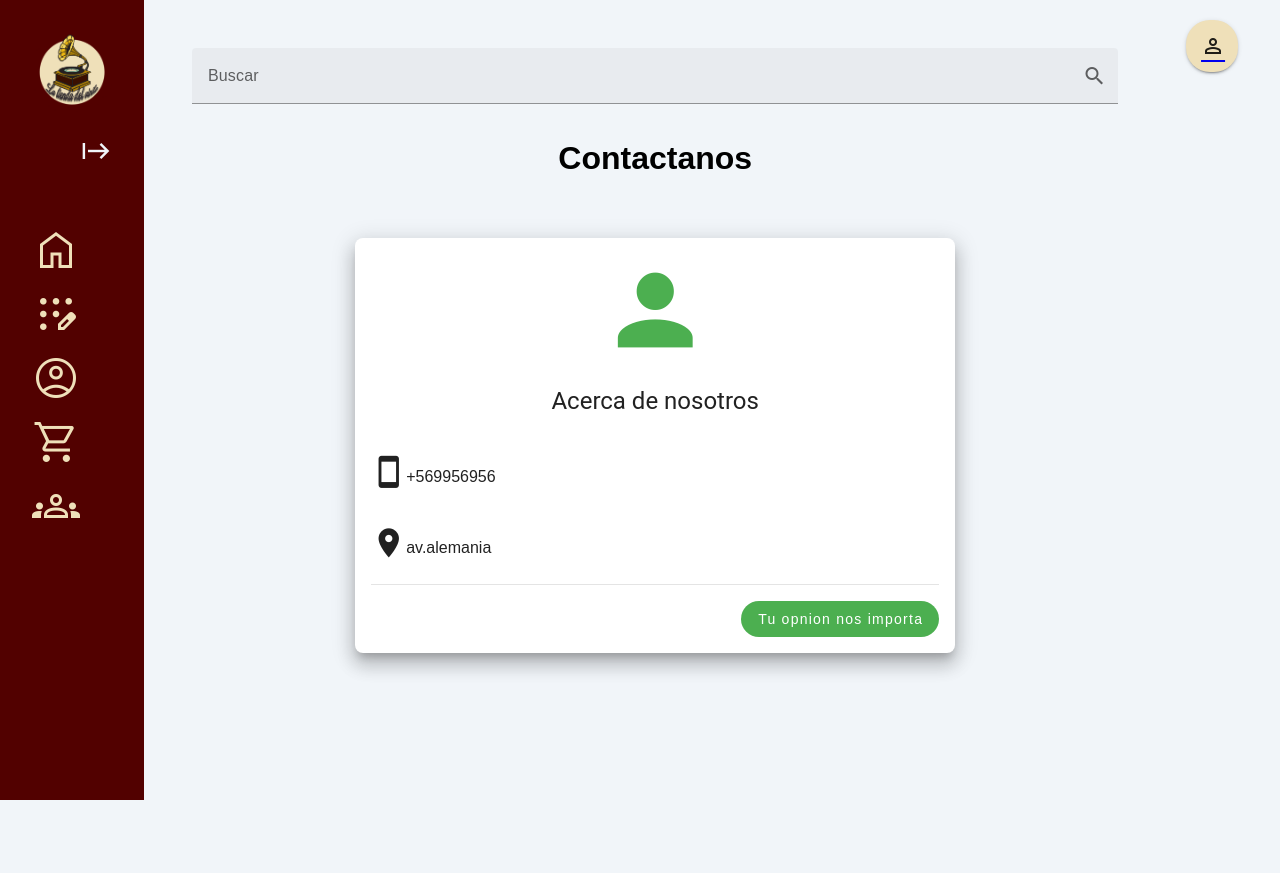
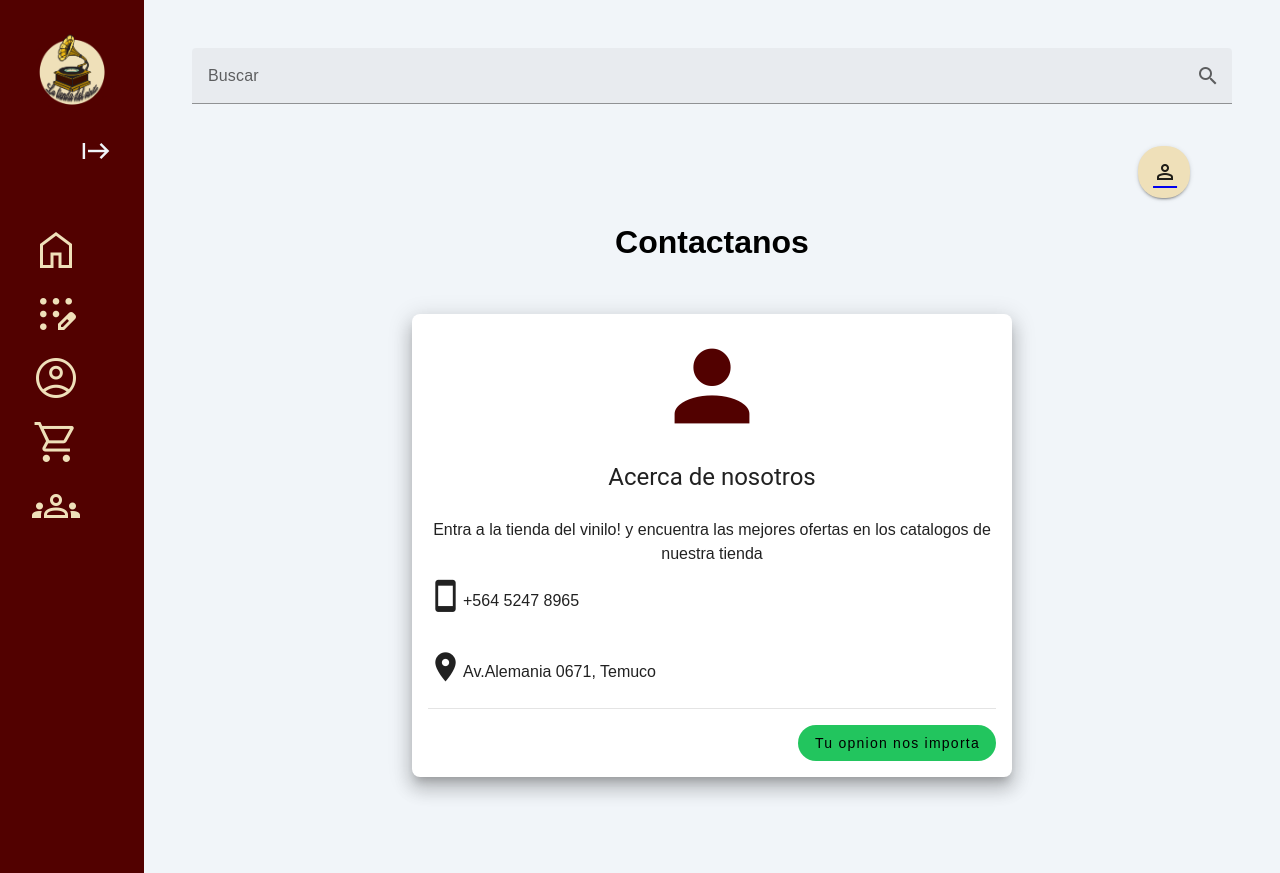
Before and after one commit to caminf/LTDV, a Vue app in the folder la-tienda-del-vinilo/: page /about in a window 1280 px wide. Before the commit the page ends 800 px from the top, so only its background shows below. Built offline with nearby package versions, Linux system fonts and the light colour scheme; a web font is replaced by a local one.

Commit message:
front entrega 1

```diff
--- a/la-tienda-del-vinilo/src/App.vue
+++ b/la-tienda-del-vinilo/src/App.vue
@@ -1,13 +1,12 @@
 <template>
 	<div class="app">
-		<Sidebar/>
+		<Sidebar />
 		<router-view></router-view>
-
-		<ProfileButton/>
 
 
 
-</div>
+
+	</div>
 </template>
 
 <script setup>
@@ -23,7 +22,7 @@ import ProfileButton from './components/ProfileButton.vue';
 	--primary: #efe0b9;
 	--primary-alt: #22c55e;
 	--grey: #3E3E32;
-	--light-grey:#D9D9D9;
+	--light-grey: #D9D9D9;
 	--dark: #520100;
 	--dark-alt: #DB2531;
 	--light: #f1f5f9;
--- a/la-tienda-del-vinilo/src/components/ProfileButton.vue
+++ b/la-tienda-del-vinilo/src/components/ProfileButton.vue
@@ -1,8 +1,8 @@
 <template>
     <aside>
         <router-link class="button" to="/profile">
-            <v-col  cols="12" sm="8" md="8">
-                <v-btn class="ma-2" block rounded="xl" size="x-large" color=var(--primary) >
+            <v-col cols="12" sm="8" md="8">
+                <v-btn class="ma-2" block rounded="xl" size="x-large" color=var(--primary)>
                     <span class="material-symbols-outlined">
                         person
                     </span>
@@ -14,19 +14,5 @@
 </template>
 
 <script setup>
-import { ref } from 'vue'
-import products from '../data/data.js'
-const keyword = ref("");
-
-
-function goToProfile() {
-    // if (hasProfile) {
-
-
-
-    // }else{
-    //     console.log("nada encontrado");
-    // }
-}
 
 </script>
--- a/la-tienda-del-vinilo/src/views/About.vue
+++ b/la-tienda-del-vinilo/src/views/About.vue
@@ -1,25 +1,30 @@
 <template>
     <main class="about-page">
+
         <Searchbar />
 
-        <div class="text-center py-2 px-2">
+        <ProfileButton style="display: flex; justify-content: end;"></ProfileButton>
+
+        <div class="text-center">
             <h1>Contactanos</h1>
         </div>
+
 
         <v-layout class="rounded rounded-md">
 
             <v-main class="d-flex align-center" style="min-height: 500px;">
                 <v-sheet elevation="12" max-width="600" rounded="lg" width="100%" class="pa-4 text-center mx-auto">
-                    <v-icon class="mb-5" color="success" icon="mdi-account" size="112"></v-icon>
+                    <v-icon class="mb-5" color="#520100" icon="mdi-account" size="112"></v-icon>
 
                     <h2 class="text-h5 mb-6">Acerca de nosotros</h2>
+                    <p>Entra a la tienda del vinilo! y encuentra las mejores ofertas en los catalogos de nuestra tienda</p>
 
                     <div class="about-item align-center py-3">
 
                         <v-icon class="mb-3" icon="mdi-cellphone" size="35">
                         </v-icon>
 
-                        <p>+569956956</p>
+                        <p>+564 5247 8965</p>
 
                     </div>
                     <div class="about-item inline align-center py-3">
@@ -27,7 +32,7 @@
                         <v-icon class="mb-3" icon="mdi-map-marker" size="35">
                         </v-icon>
 
-                        <p>av.alemania</p>
+                        <p>Av.Alemania 0671, Temuco</p>
 
                     </div>
 
@@ -37,7 +42,7 @@
                     <v-divider class="mb-4"></v-divider>
 
                     <div class="text-end">
-                        <v-btn class="text-none" color="success" rounded variant="flat">
+                        <v-btn class="text-none" color="#22c55e" rounded variant="flat">
                             <p> Tu opnion nos importa
                             </p>
                         </v-btn>
@@ -51,10 +56,10 @@
 
 
     </main>
-
 </template>
 <script setup>
 import Searchbar from '../components/Searchbar.vue';
+import ProfileButton from '../components/ProfileButton.vue';
 </script>
 
 <style lang="scss">
@@ -77,5 +82,4 @@ import Searchbar from '../components/Searchbar.vue';
     display: flex;
     align-content: center;
 }
-
 </style>
--- a/la-tienda-del-vinilo/src/views/EditProfile.vue
+++ b/la-tienda-del-vinilo/src/views/EditProfile.vue
@@ -1,9 +1,8 @@
 <template>
     <main class="edit-profile-page">
-        <Searchbar></Searchbar>
         <h1>Editar Perfil</h1>
         <br>
-        <v-card color=var(--light-grey)>
+        <v-card color="var(--light-grey)">
             <div class="d-flex flex-no-wrap">
                 <v-row no-gutters>
                     <v-col-0>
--- a/la-tienda-del-vinilo/src/views/Home.vue
+++ b/la-tienda-del-vinilo/src/views/Home.vue
@@ -4,6 +4,8 @@
         <div class="item">
             <h1>Vinilos</h1>
             <CategoryButton class="CButton" />
+            <ProfileButton/>
+
         </div>
         <v-sheet class="d-flex flex-wrap ">
             <Card v-for="datas in data" :name="datas.name" :description="datas.description" :rating="datas.rating"
@@ -28,7 +30,7 @@ import CategoryButton from '../components/CategoryButton.vue'
 <style lang="scss">
 .item {
     display: flex;
-
+    align-items: center;
     justify-content: space-between;
 }
 
--- a/la-tienda-del-vinilo/src/views/Profile.vue
+++ b/la-tienda-del-vinilo/src/views/Profile.vue
@@ -1,6 +1,5 @@
 <template>
     <main class="profile-page">
-        <Searchbar></Searchbar>
         <div class="d-flex align-center">
             <h1>Perfil</h1> <router-link class="button" to="/editprofile">
                 <v-tooltip activator="parent" location="end">
--- a/la-tienda-del-vinilo/src/views/Register.vue
+++ b/la-tienda-del-vinilo/src/views/Register.vue
@@ -1,4 +1,6 @@
 <template>
+      <ProfileButton />
+
   <div class="registration-page">
     <h1>Registro</h1>
     <div class="icon-circle">
@@ -7,48 +9,23 @@
     <form @submit.prevent="register">
       <div class="form-group">
         <label for="username" style="display: none;">Nombre de Usuario</label>
-          <input
-            type="text"
-            id="username"
-            v-model="formData.username"
-            placeholder="Nombre de Usuario"
-          />
+        <input type="text" id="username" v-model="formData.username" placeholder="Nombre de Usuario" />
       </div>
       <div class="form-group">
         <label for="password" style="display: none;">Contraseña</label>
-          <input
-            type="password"
-            id="password"
-            v-model="formData.password"
-            placeholder="Contraseña"
-          />
+        <input type="password" id="password" v-model="formData.password" placeholder="Contraseña" />
       </div>
       <div class="form-group">
         <label for="email" style="display: none;">Correo Electrónico</label>
-          <input
-            type="email"
-            id="email"
-            v-model="formData.email"
-            placeholder="Correo Electrónico"
-          />
+        <input type="email" id="email" v-model="formData.email" placeholder="Correo Electrónico" />
       </div>
       <div class="form-group">
         <label for="name" style="display: none;">Nombre</label>
-          <input
-            type="text"
-            id="name"
-            v-model="formData.name"
-            placeholder="Nombre"
-          />
+        <input type="text" id="name" v-model="formData.name" placeholder="Nombre" />
       </div>
       <div class="form-group">
         <label for="lastname" style="display: none;">Apellido</label>
-          <input
-            type="text"
-            id="lastname"
-            v-model="formData.lastname"
-            placeholder="Apellido"
-          />
+        <input type="text" id="lastname" v-model="formData.lastname" placeholder="Apellido" />
       </div>
       <button type="submit">Entrar</button>
     </form>
@@ -58,12 +35,10 @@
       </div>
     </div>
   </div>
-
-
-
 </template>
 
 <script>
+import ProfileButton from '../components/ProfileButton.vue';
 export default {
   data() {
     return {
@@ -90,12 +65,13 @@
       console.log('Datos enviados:', this.formData);
     },
   },
+  components: {
+    ProfileButton
+  },
 };
 </script>
 
 <style scoped>
-
-
 form {
   display: flex;
   flex-direction: column;
@@ -117,10 +93,12 @@
   color: var(--grey);
   margin-bottom: 20px;
 }
+
 .material-symbols-outlined {
   font-size: 10rem;
   color: var(--dark);
 }
+
 .icon-circle {
   text-align: center;
   background-color: var(--primary);
```
Lines whose indentation alone changed are shown as unchanged.
